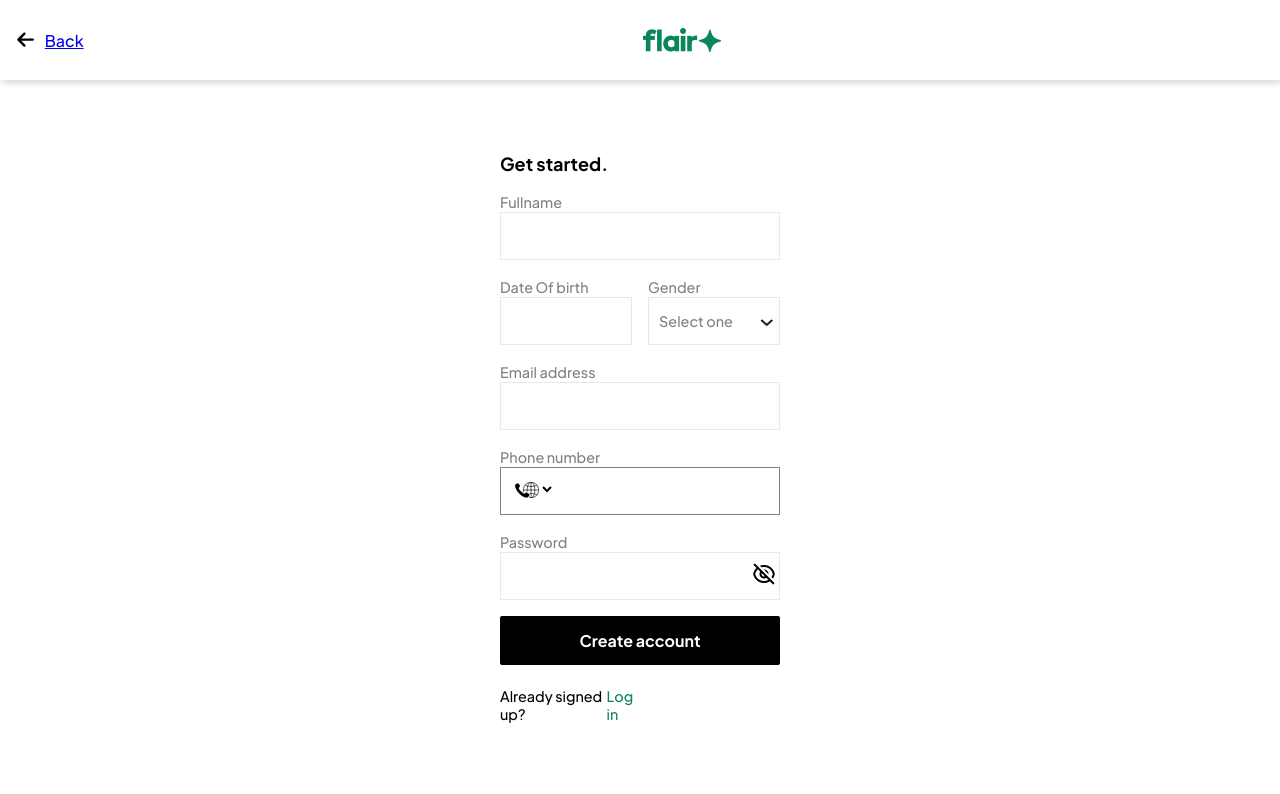
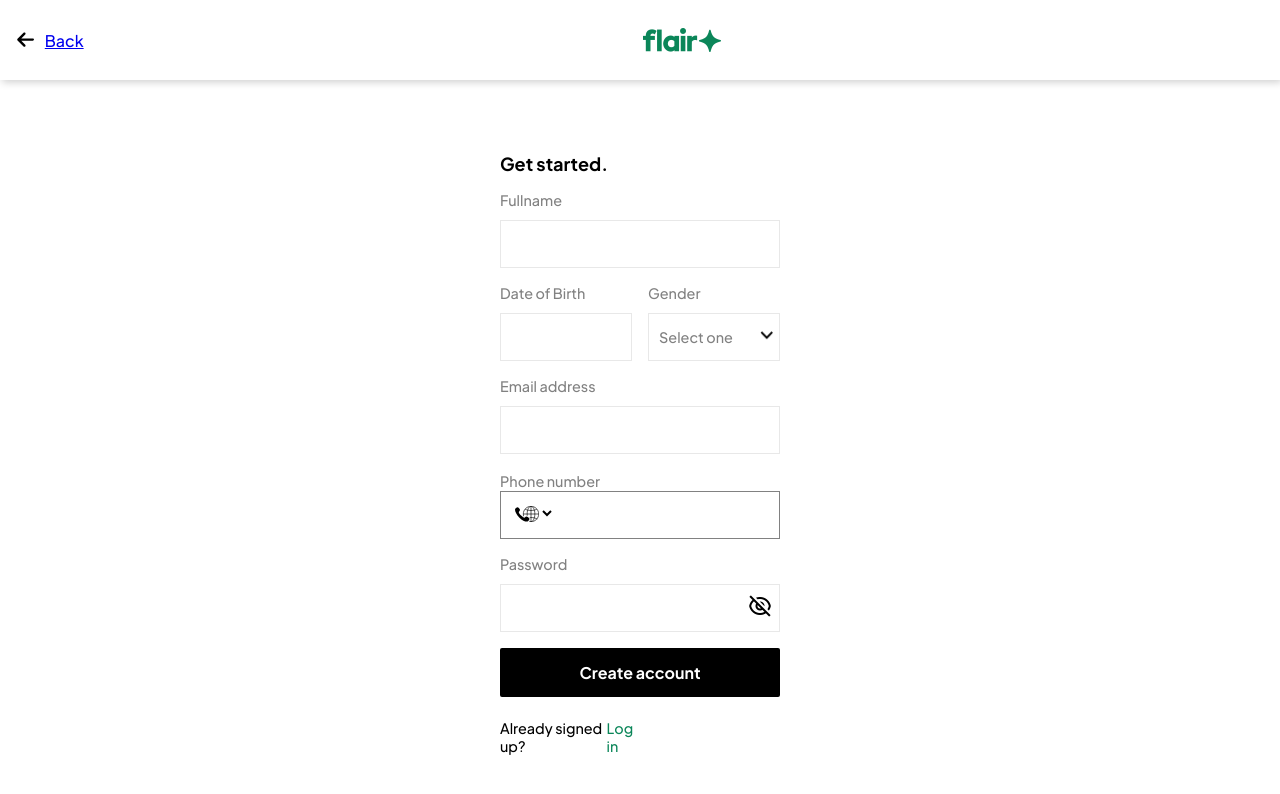
Before and after one commit to nkweku66/flair_inpath_project, a React (Vite) app: page /create in a window 1280 px wide. Shown: the top 794 px of the page. Built offline with nearby package versions, Linux system fonts and the light colour scheme.

Commit message:
update styles

```diff
--- /dev/null
+++ b/src/components/atomicComponenets/inputField/InputField.module.styles.ts
@@ -0,0 +1,48 @@
+import styled from 'styled-components'
+
+const InputWrapper = styled.div`
+    width: 100%;
+    display: flex;
+    flex-direction: column;
+    gap: 5px;
+    font-size: 14px;
+    font-weight: 400;
+    color: #818181;
+`
+
+const Input = styled.input`
+    width: 100%;
+    height: 48px;
+    border: 1px solid #E8E8E8;
+    padding: 10px;
+    margin-bottom: 16px;
+    font-family: "EudoxusSans", san-serif;
+    font-size: 0.9rem;
+
+    &::placeholder{
+        color: #818181;
+    }
+
+    &:hover {
+        outline: 1px solid #0B8659;
+        border: none;
+    }
+
+    &:focus {
+        outline: 2px solid #0B8659;
+        border: none;
+    }
+`
+const Label = styled.label`
+    font-size: .9rem;
+    margin-bottom: 6px;
+    color: #818181;
+    text: align
+    font-weight: 400;
+`
+
+export {
+    Input,
+    InputWrapper,
+    Label
+}
--- /dev/null
+++ b/src/components/atomicComponenets/inputField/InputField.tsx
@@ -0,0 +1,18 @@
+import * as S from "./InputField.module.styles"
+
+interface InputProps {
+    label?: string
+    type?: string
+    placeholder?: string
+}
+
+const InputField: React.FC<InputProps> = ({ label, type, placeholder }) => {
+    return (
+        <S.InputWrapper>
+            <S.Label>{label}</S.Label>
+            <S.Input type={type} placeholder={placeholder} />
+        </S.InputWrapper>
+    )
+}
+
+export default InputField
--- a/src/pages/createAccount/CreateAccount.styles.ts
+++ b/src/pages/createAccount/CreateAccount.styles.ts
@@ -30,30 +30,6 @@ const Lable = styled.label`
     text: align
     font-weight: 400;
 `
-const InputField = styled.input`
-    width: 100%;
-    height: 48px;
-    border: 1px solid #E8E8E8;
-    padding: 10px;
-    margin-bottom: 16px;
-    font-family: "EudoxusSans", san-serif;
-    font-size: 0.9rem;
-
-    &::placeholder{
-        color: #818181;
-    }
-
-    &:hover {
-        outline: 1px solid #0B8659;
-        border: none;
-    }
-
-    &:focus {
-        outline: 2px solid #0B8659;
-        border: none;
-    }
-`
-
 const Inputs = styled.section`
     position: relative;
     width: 100%;
@@ -62,9 +38,9 @@ const Inputs = styled.section`
 const PasswordIcon = styled.img`
     width: 24px;
     position: absolute;
-    top: 50%;
-    transform: translateY(-50%);
-    left: 90%;
+    top: 55%;
+    transform: translate(-50%, -50%);
+    left: 93%;
     font-size: 1.3em;
 `
 const DropIcon = styled.img`
@@ -192,7 +168,6 @@ const InputsWrap = styled.div`
 export {
     Form,
     Lable,
-    InputField,
     SubmitButton,
     BackArrow,
     Heading,
--- a/src/pages/createAccount/CreateAccount.tsx
+++ b/src/pages/createAccount/CreateAccount.tsx
@@ -2,6 +2,7 @@ import * as S from "./CreateAccount.styles"
 import Button from '../../components/atomicComponenets/Button'
 import Logo from '../../components/atomicComponenets/Logo'
 import { useState } from 'react';
+import InputField from '../../components/atomicComponenets/inputField/InputField'
 
 
 const CreateAccount = () => {
@@ -16,25 +17,28 @@ const CreateAccount = () => {
             />
             <S.Form>
                 <S.Heading>Get started.</S.Heading>
-                <S.Inputs>
-                    <S.Lable>Fullname</S.Lable>
-                    <S.InputField type="text" />
-                </S.Inputs>
+                <InputField
+                    label="Fullname"
+                    type="text"
+                />
                 <S.InputsWrap>
+                    <InputField
+                        label="Date of Birth"
+                        type="text"
+                    />
                     <S.Inputs>
-                        <S.Lable>Date Of birth</S.Lable>
-                        <S.InputField type="text"/>
-                    </S.Inputs>
-                    <S.Inputs>
-                        <S.Lable>Gender</S.Lable>
-                        <S.InputField type="gender" placeholder="Select one" />
+                        <InputField
+                            label="Gender"
+                            type="text"
+                            placeholder="Select one"
+                        />
                         <S.DropIcon  src="../images/caret.png"/>
                     </S.Inputs>
                 </S.InputsWrap>
-                <S.Inputs>
-                    <S.Lable>Email address</S.Lable>
-                    <S.InputField type="email" />
-                </S.Inputs>
+                <InputField
+                    label="Email address"
+                    type="email"
+                />
                 <S.Inputs>
                     <S.Lable>Phone number</S.Lable>
                     <S.Phone
@@ -43,15 +47,16 @@ const CreateAccount = () => {
                     />
                 </S.Inputs>
                 <S.Inputs>
-                    <S.Lable>Password</S.Lable>
-                    <S.InputField type="password"/>
+                    <InputField
+                        label="Password"
+                        type="password"
+                    />
                     <S.PasswordIcon src="../images/eye.png"/>
                 </S.Inputs>
                 <S.SubmitButton to="/verification">
                     <Button
                         text="Create account"
                         path="/verification"
-
                     />
                 </S.SubmitButton>
                 <S.SubText>Already signed up?
```
